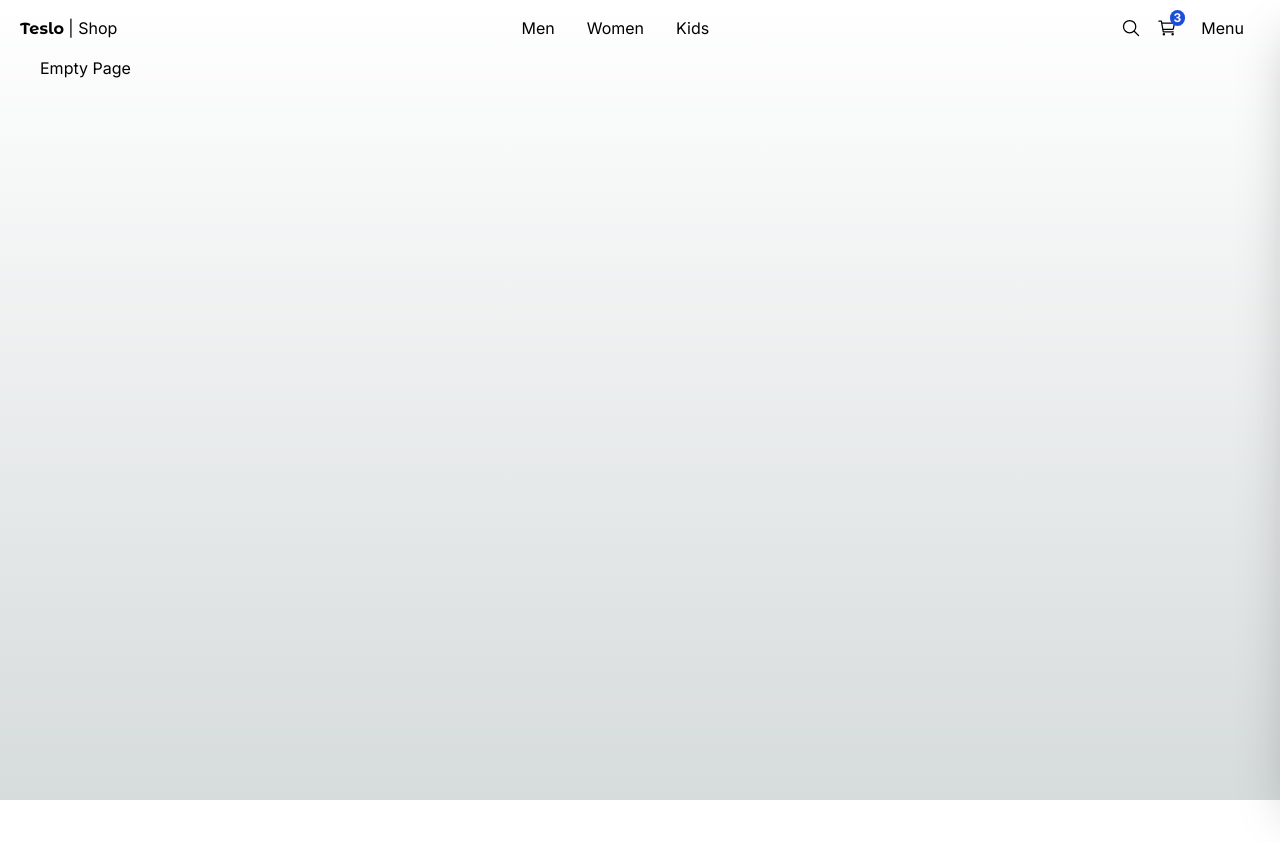
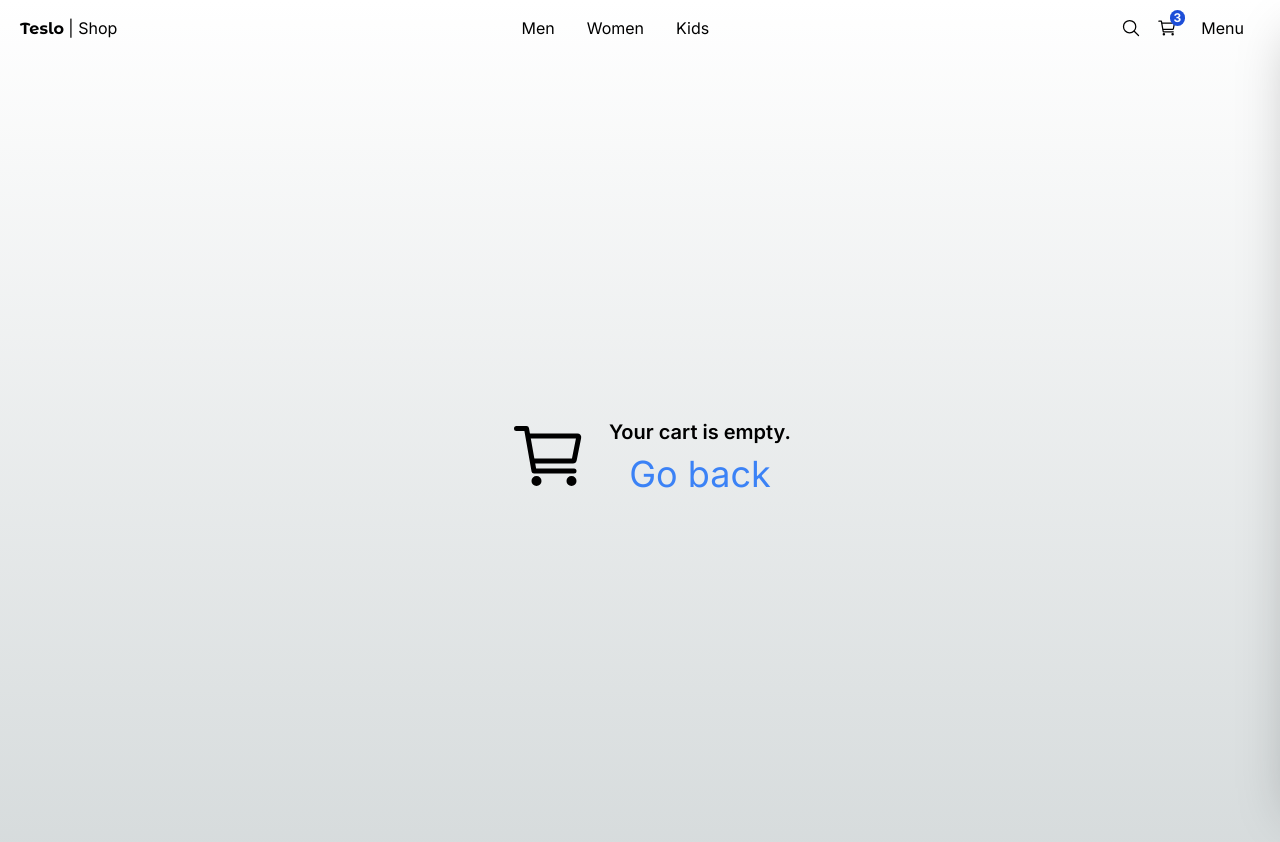
Before and after one commit to IAPC1994/nextjs14-teslo-shop, a Next.js app: page /empty in a window 1280 px wide. Shown: the top 842 px of the page. Before the commit the page ends 800 px from the top, so only its background shows below. Built offline with nearby package versions, Linux system fonts and the light colour scheme.

Commit message:
ui(web): empty cart page design

```diff
--- a/src/app/(shop)/cart/page.tsx
+++ b/src/app/(shop)/cart/page.tsx
@@ -3,6 +3,7 @@
 import { Title } from '../../../components/ui/title/Title';
 import { initialData } from '@/seed/seed';
 import { QuantitySelector } from '@/components';
+import { redirect } from 'next/navigation';
 
 const productInCart = [
   initialData.products[0],
@@ -11,6 +12,9 @@
 ]
 
 export default function() {
+
+  // redirect('/empty');
+
   return (
     <div className="flex justify-center items-center mb-72 px-10 sm:px-0">
       <div className="flex flex-col w-[1000px]">
--- a/src/app/(shop)/empty/page.tsx
+++ b/src/app/(shop)/empty/page.tsx
@@ -1,8 +1,20 @@
+import Link from "next/link";
+import { IoCartOutline } from "react-icons/io5";
 
 export default function() {
   return (
-    <div>
-      <h1>Empty Page</h1>
+    <div className="flex justify-center items-center h-[800px]">
+      <IoCartOutline size={ 80 } className="mx-5" />
+
+      <div className="flex flex-col items-center">
+        <h1 className="text-xl font-semibold">
+          Your cart is empty.
+        </h1>
+
+        <Link href="/" className="text-blue-500 mt-2 text-4xl">
+          Go back
+        </Link>
+      </div>
     </div>
   );
 }
```
